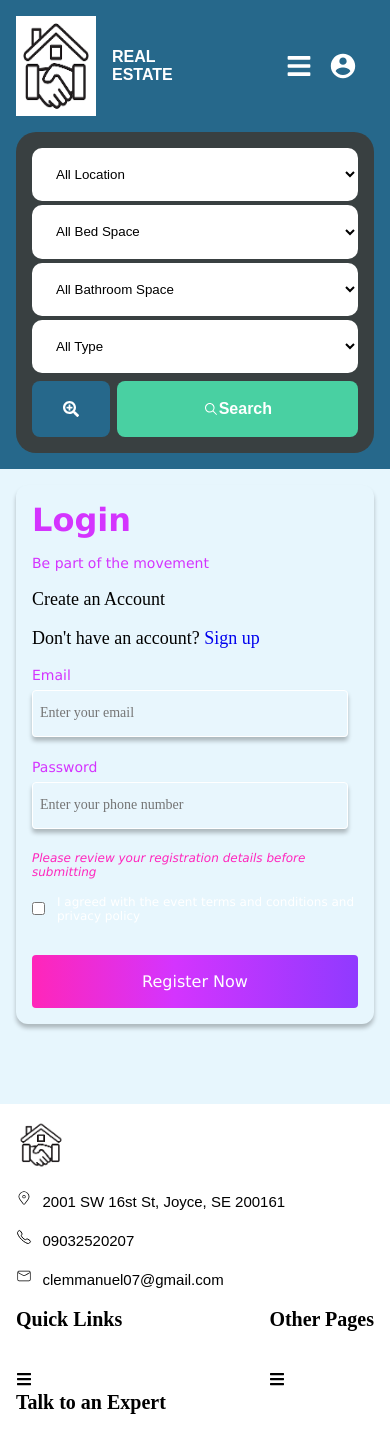
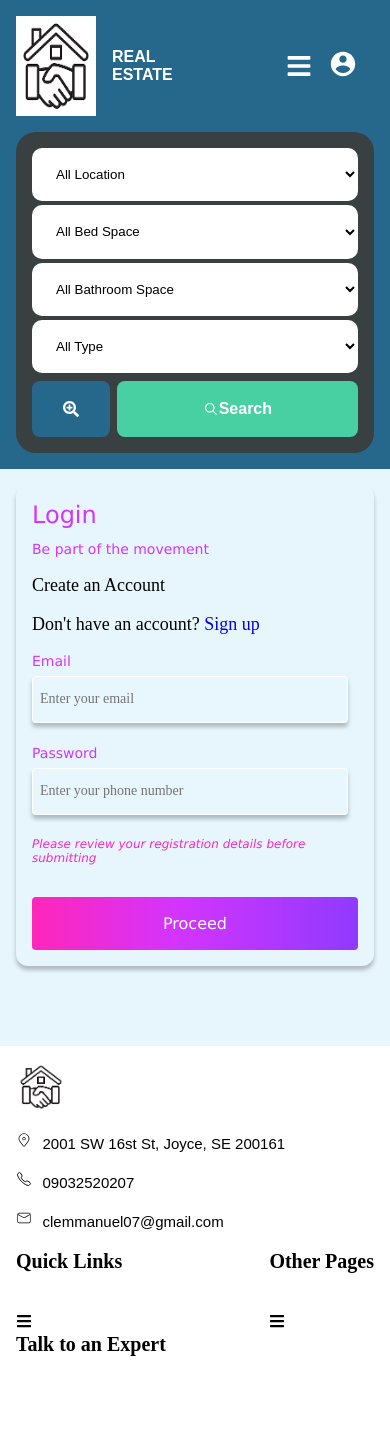
Before and after one commit to Ranking-Topnotch/find_your_space, a React (Create React App) app in the folder ui/: page /login in a window 390 px wide. Shown: the top 1452 px of the page. Built offline with nearby package versions, Linux system fonts and the light colour scheme.

Commit message:
login/register ed

```diff
--- a/ui/src/components/nav/Nav.jsx
+++ b/ui/src/components/nav/Nav.jsx
@@ -93,7 +93,7 @@ const Nav = () => {
                 { nav === false && <FaBars className={style.navIcon} onClick={handleNavBar}/> }
                 { nav  && <MdClose className={style.navIcon} onClick={handleNavBar}/> }
             </section>}
-            <IoMdContact className={style.contact}/>
+            <Link to='/login'><IoMdContact className={style.contact}/></Link>
             { windowWidth > 650 && <p>Make an inquiry</p>}
         </section>
 
--- a/ui/src/page/login/Login.jsx
+++ b/ui/src/page/login/Login.jsx
@@ -27,7 +27,7 @@ const Login = () => {
         event.preventDefault()
         //submitToApi is just example
         //submitToApi()
-        setRegister(true)
+        setRegister(false)
         setTimeout(()=>{
             setRegister(false)
         }, 10000)
@@ -75,21 +75,7 @@ const Login = () => {
 
                     <h4 className='reviewss'>Please review your registration details before submitting</h4>
 
-                        <div className='checked'>
-                            <input
-                                type='checkbox'
-                                id='isFriendly'
-                                //repaced the value property with the
-                                // checked property for checkbox
-                                checked={formData.isFriendly}
-                                onChange={handleChange}
-                                name='isFriendly'
-                            />
-
-                            <span>I agreed with the event terms and conditions  and privacy policy</span>
-                        </div>
-
-                        <button>Register Now</button>
+                        <button>Proceed</button>
                 </form>
             </div>
         </div>
--- a/ui/src/page/login/login.css
+++ b/ui/src/page/login/login.css
@@ -112,7 +112,7 @@
 }
 
 .checked span{
-    color: #FFF;
+    color: #000;
     font-family: 'Lucida Sans', 'Lucida Sans Regular', 'Lucida Grande', 'Lucida Sans Unicode', Geneva, Verdana, sans-serif;
     font-size: 12px;
     font-style: normal;
@@ -232,6 +232,13 @@ button{
         flex: 1 0 100%;
     }
 
+    .registeer_con
+
+    .register_con h3{
+        font-size: 24px;
+        font-weight: 500;
+    }
+
 }
 
 @media screen and (max-width: 550px) {
--- a/ui/src/page/register/Register.jsx
+++ b/ui/src/page/register/Register.jsx
@@ -25,7 +25,7 @@ const Register = () => {
         event.preventDefault()
         //submitToApi is just example
         //submitToApi()
-        setRegister(true)
+        setRegister(false)
         setTimeout(()=>{
             setRegister(false)
         }, 10000)
--- a/ui/src/page/register/register.css
+++ b/ui/src/page/register/register.css
@@ -111,7 +111,7 @@
 }
 
 .checked span{
-    color: #FFF;
+    color: #000;
     font-family: 'Lucida Sans', 'Lucida Sans Regular', 'Lucida Grande', 'Lucida Sans Unicode', Geneva, Verdana, sans-serif;
     font-size: 12px;
     font-style: normal;
@@ -231,6 +231,10 @@ button{
         flex: 1 0 100%;
     }
 
+    .register_con h3{
+        font-size: 24px;
+    }
+
 }
 
 @media screen and (max-width: 550px) {
```
